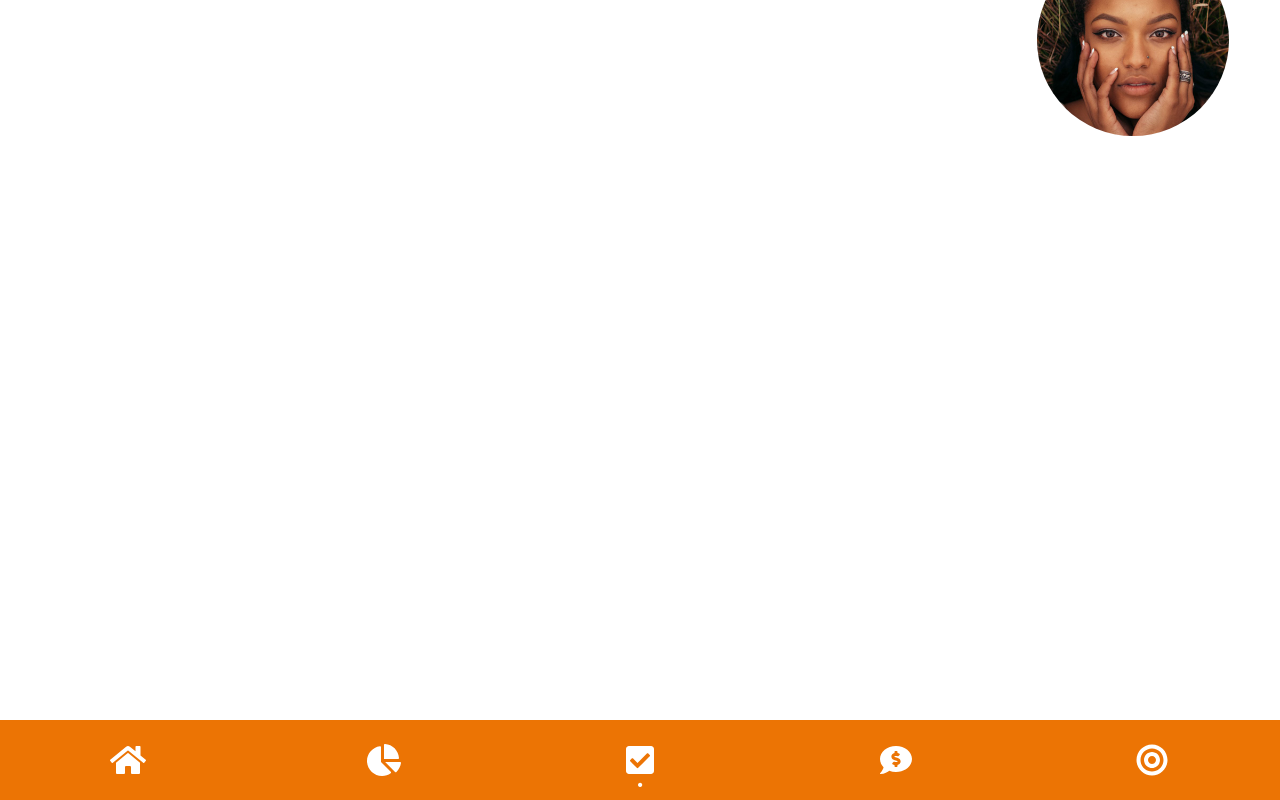
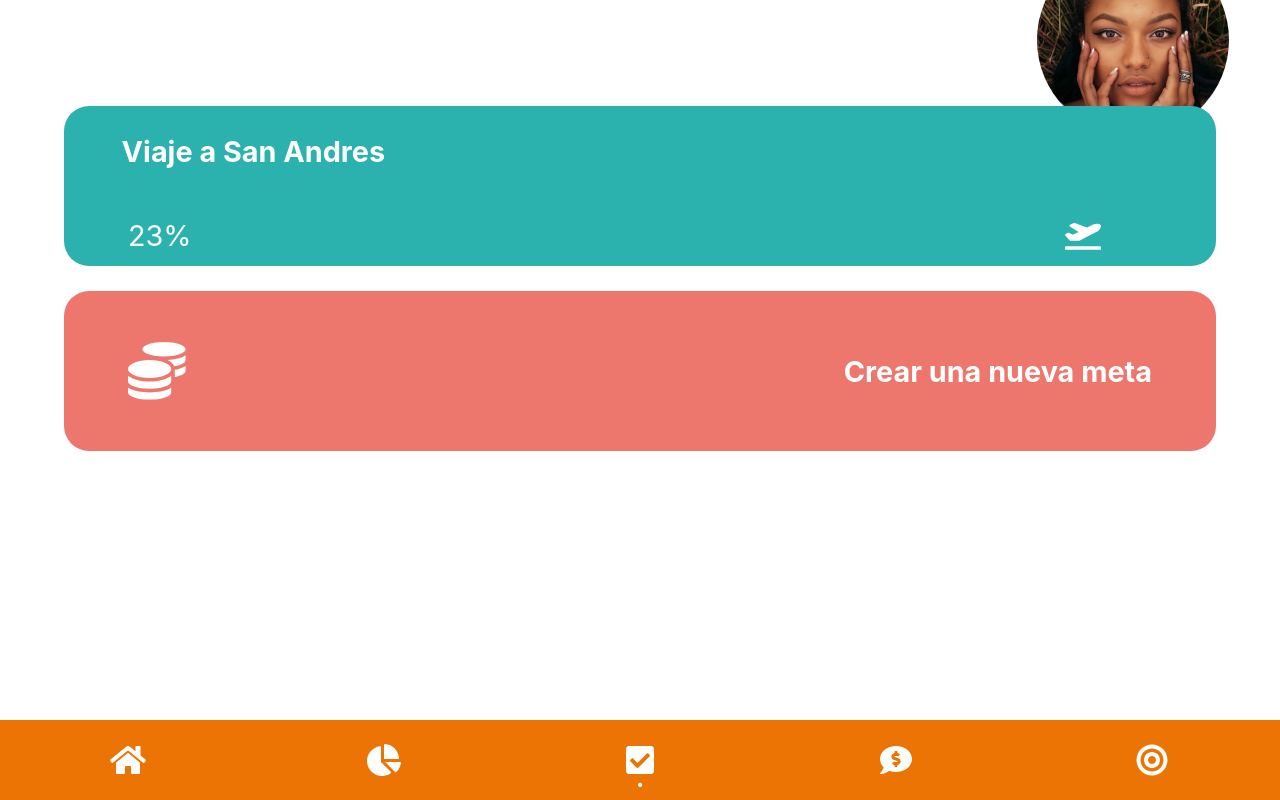
Before and after one commit to carlosdbb14/awesomeFinantialLab, a React (Create React App) app in the folder client/: page /goals in a window 1280 px wide. Built offline with nearby package versions, Linux system fonts and the light colour scheme.

Commit message:
ready goals

```diff
--- a/client/src/components/bodycontainer/BodyContainer.js
+++ b/client/src/components/bodycontainer/BodyContainer.js
@@ -3,8 +3,8 @@ import React, { Component } from 'react'
 import Home from '../home/Home'
 import Balance from '../balance/Balance'
 import BalanceAdd from '../balanceadd/BalanceAdd'
-
-
+import Goals from '../goals/Goals'
+import GoalsAdd from '../goalsadd/GoalsAdd'
 
 import './BodyContainer.css';
 import { BrowserRouter as Router, Route } from "react-router-dom";
@@ -20,6 +20,8 @@ export default class BodyContainer extends Component {
                     <Route path="/" exact component={Home} />
                     <Route path="/balance" exact component={Balance} />
                     <Route path="/balance/add" exact component={BalanceAdd} />
+                    <Route path="/goals" exact component={Goals} />
+                    <Route path="/goals/add" exact component={GoalsAdd} />
                 </Router>
             </div>
         )
--- /dev/null
+++ b/client/src/components/goals/Goals.css
@@ -0,0 +1,51 @@
+.goal-create{
+    height: 20vh;
+    width: 90%;
+    background-color: #EE776D;
+    border-radius: 25px;
+    display: flex;
+    color: white;
+    justify-content: space-between;
+    align-items: center;
+    font-size: 1.8rem;
+    padding: 5%;
+    margin: 2% 5%;
+}
+.goal-create:hover{
+    background-color: rgb(236, 190, 186);
+}
+.goal-create span{
+    margin-left: 5%;
+}
+.goal-main-container{
+    height: 100%;
+    width: 100%;
+}
+.goals-element{
+    height: 20vh;
+    width: 90%;
+    background-color: #2BB2AE;
+    border-radius: 25px;
+    display: flex;
+    color: white;
+    justify-content: space-between;
+    align-items: center;
+    font-size: 1.8rem;
+    padding: 5%;
+    margin: 2% 5%;
+    position: relative;
+}
+.goals-element-porcent{
+    position: absolute;
+    bottom: 5%;
+}
+.goals-element-icon{
+    position: absolute;
+    right: 10%;
+    bottom: 5%;
+}
+.goals-element-title{
+    position: absolute;
+    top: 15%;
+    left: 5%;
+}
--- /dev/null
+++ b/client/src/components/goals/Goals.js
@@ -0,0 +1,22 @@
+import React, { Component } from 'react'
+
+
+import { FontAwesomeIcon } from '@fortawesome/react-fontawesome'
+import { faCoins } from '@fortawesome/free-solid-svg-icons'
+import GoalsElement from './widgets/GoalsElement'
+
+import './Goals.css'
+
+export default class Goals extends Component {
+    render() {
+        return (
+            <div className="goal-main-container">
+                <GoalsElement title="Viaje a San Andres" porcent="23%" icon="avion"/>
+                <div className="goal-create" onClick={() =>window.location ="/goals/add"}>
+                    <FontAwesomeIcon icon={faCoins} size="2x"/>
+                    <span><b>Crear una nueva meta</b></span>
+                </div>
+            </div>
+        )
+    }
+}
--- /dev/null
+++ b/client/src/components/goals/widgets/GoalsElement.js
@@ -0,0 +1,21 @@
+import React from 'react'
+
+import { FontAwesomeIcon } from '@fortawesome/react-fontawesome'
+import { faPlaneDeparture } from '@fortawesome/free-solid-svg-icons'
+
+
+export default function GoalsElement(props) {
+    return (
+        <div className="goals-element">
+            <div className="goals-element-title">
+                <b> {props.title}</b>
+            </div>
+            <div className="goals-element-porcent">
+                {props.porcent}
+            </div>
+            <div className="goals-element-icon">
+                <FontAwesomeIcon icon={faPlaneDeparture} />
+            </div>
+        </div>
+    )
+}
--- /dev/null
+++ b/client/src/components/goalsadd/GoalsAdd.js
@@ -0,0 +1,59 @@
+import React from 'react'
+
+import {Form,Button} from 'react-bootstrap';
+
+
+export default class GoalsAdd extends React.Component {
+    constructor(props){
+        super(props);
+        this.state= {
+            value:"0",
+            classtras:"expense"
+        }
+    }
+
+    changesvalue(e){
+        this.setState({
+            value:e.target.value
+        })
+    }
+
+    numberWithCommas(x) {
+        return x.toString().replace(/\B(?=(\d{3})+(?!\d))/g, ",");
+    }
+render(){
+    return (
+        <div>
+            <span className="title-home"><b>Añadir Meta</b></span>
+                <div className="balance-add-container">
+                    <Form>
+                     <Form.Group controlId="Category">
+                            <Form.Label>¿Cual es el nombre de tu meta?</Form.Label>
+                            <Form.Control type="text" placeholder="" />
+                        </Form.Group>
+                        <Form.Group controlId="Category">
+                            <Form.Label>Tipo de meta:</Form.Label>
+                            <Form.Control as="select">
+                                <option>Viajes</option>
+                                <option>Carro</option>
+                                <option>Estudio</option>
+                                <option>Casa propia</option>
+                            </Form.Control>
+                        </Form.Group>
+                        <Form.Group controlId="Category">
+                            <Form.Label>Valor:</Form.Label>
+                            <Form.Control type="number" placeholder="50.000" onChange={(e) => this.changesvalue(e)}/>
+                        </Form.Group>
+                    </Form>
+                    <div className={`transaction-value ${this.state.classtras}`}>
+                        ${this.numberWithCommas(this.state.value)}
+                    </div>
+                    <div className="transaction-button">
+                        <Button>Añadir Meta</Button>
+                    </div>
+
+                </div>
+        </div>
+    )
+}
+}
```
